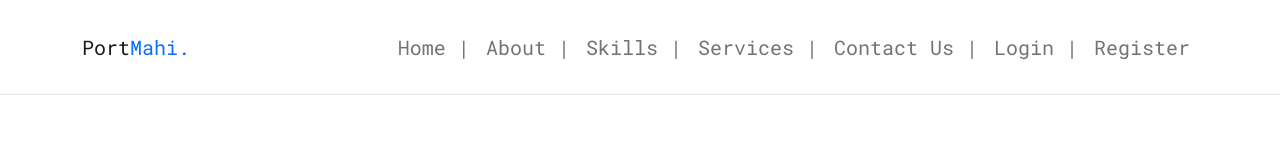
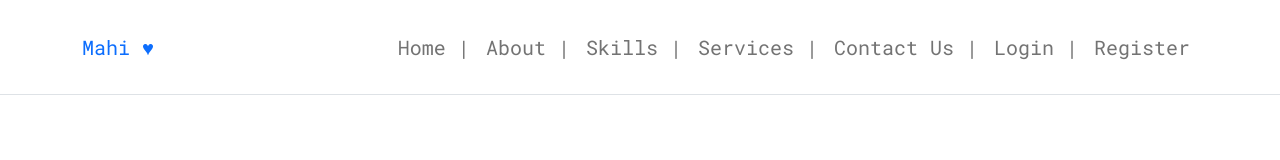
Before and after one commit to Mr07m/Mahi-Portfolio, a plain HTML site: page index.html in a window 1280 px wide. Shown: the top 160 px of the page. Drawn offline with nearby package versions, Linux system fonts and the light colour scheme; files whose address does not match are found by name.

Commit message:
Update index.html
final heart commit

```diff
--- a/index.html
+++ b/index.html
@@ -25,7 +25,7 @@
       <nav class="navbar navbar-expand-lg navbar-light bg-white fs-5 mx-sm-5">
         <div class="container">
           <a class="navbar-brand" href="index.html"
-            >Port<span class="text-primary">Mahi.</span></a
+            ><span class="text-primary">Mahi &hearts;</span></a
           >
           <button
             class="navbar-toggler"
```
